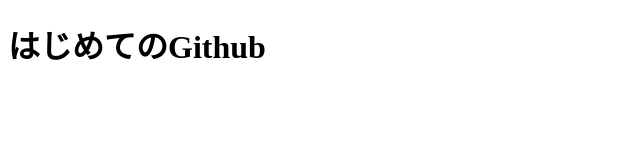
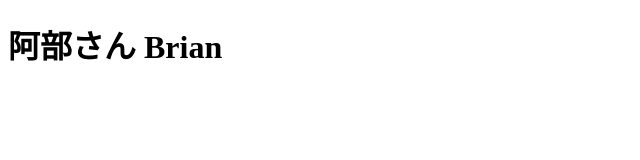
Before and after one commit to KawabeTakuya/github_tutorial, a plain HTML site: page index.html in a window 1280 px wide. Shown: the whole page, without its empty margins (0-640 px from the left). Drawn offline with Linux system fonts and the light colour scheme.

Commit message:
indexいじった

```diff
--- a/index.html
+++ b/index.html
@@ -7,6 +7,6 @@
     <title>Document</title>
   </head>
   <body>
-      <h1>はじめてのGithub</h1>
+      <h1>阿部さん Brian</h1>
   </body>
 </html>
```
